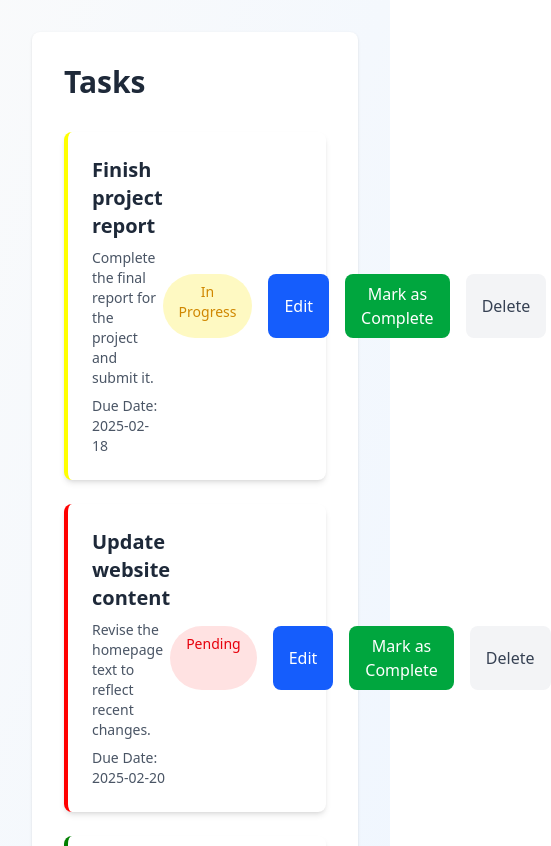
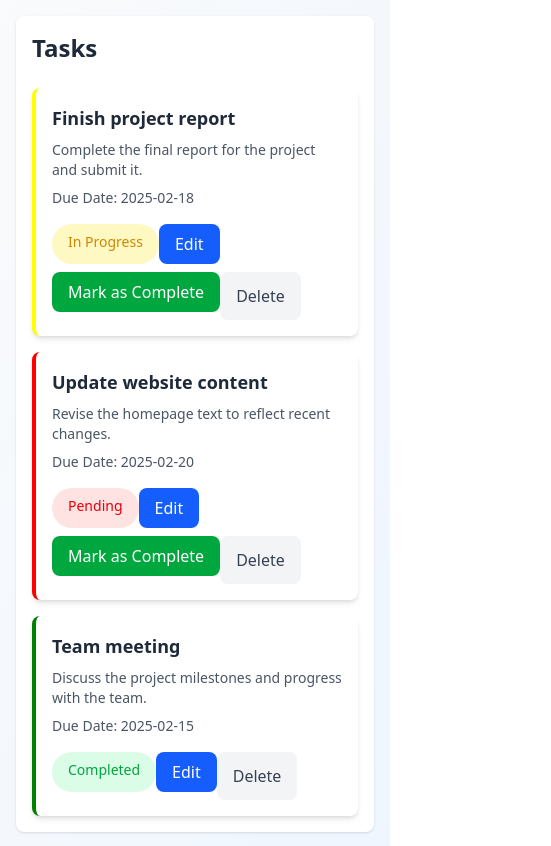
Before and after one commit to dennis-sabu/dashboardapp, a Next.js app: page /dashboard/tasks in a window 390 px wide. Shown: the top 846 px of the page, 551 px wide, since content can reach past the window. Built offline with nearby package versions, Linux system fonts and the light colour scheme.

Commit message:
Refactor Tasks page layout for improved responsiveness and styling

```diff
--- a/src/app/dashboard/tasks/page.tsx
+++ b/src/app/dashboard/tasks/page.tsx
@@ -27,16 +27,16 @@ const Tasks = () => {
 
   return (
     <>
-      <div className="min-h-screen bg-gradient-to-br from-gray-50 to-blue-50 p-8">
-        <div className="max-w-7xl mx-auto bg-white rounded-lg shadow-sm p-8">
-          <h1 className="text-3xl font-bold text-gray-800 mb-8">Tasks</h1>
+      <div className="min-h-screen bg-gradient-to-br from-gray-50 to-blue-50 p-4 sm:p-8">
+        <div className="max-w-7xl mx-auto bg-white rounded-lg shadow-sm p-4 sm:p-8">
+          <h1 className="text-2xl sm:text-3xl font-bold text-gray-800 mb-6 sm:mb-8">Tasks</h1>
 
           {/* Tasks List Section */}
-          <section className="space-y-6">
+          <section className="space-y-4 sm:space-y-6">
             {tasks.map((task) => (
               <div
                 key={task.id}
-                className="flex items-center justify-between bg-white rounded-lg shadow-md p-6 border-l-4"
+                className="flex flex-col sm:flex-row items-start sm:items-center justify-between bg-white rounded-lg shadow-md p-4 sm:p-6 border-l-4"
                 style={{
                   borderColor:
                     task.status === 'Completed'
@@ -46,20 +46,16 @@ const Tasks = () => {
                       : 'red',
                 }}
               >
-                <div className="flex flex-col">
-                  <h2 className="text-xl font-semibold text-gray-800">
+                <div className="flex flex-col mb-4 sm:mb-0">
+                  <h2 className="text-lg sm:text-xl font-semibold text-gray-800">
                     {task.title}
                   </h2>
-                  <p className="text-sm text-gray-600 mt-2">
-                    {task.description}
-                  </p>
-                  <p className="text-sm text-gray-600 mt-2">
-                    Due Date: {task.dueDate}
-                  </p>
+                  <p className="text-sm text-gray-600 mt-2">{task.description}</p>
+                  <p className="text-sm text-gray-600 mt-2">Due Date: {task.dueDate}</p>
                 </div>
 
                 {/* Status Badge and Actions */}
-                <div className="flex space-x-4">
+                <div className="flex flex-wrap sm:flex-nowrap space-y-2 sm:space-y-0 sm:space-x-4">
                   <span
                     className={`px-4 py-2 text-center text-sm rounded-full ${
                       task.status === 'Completed'
```
